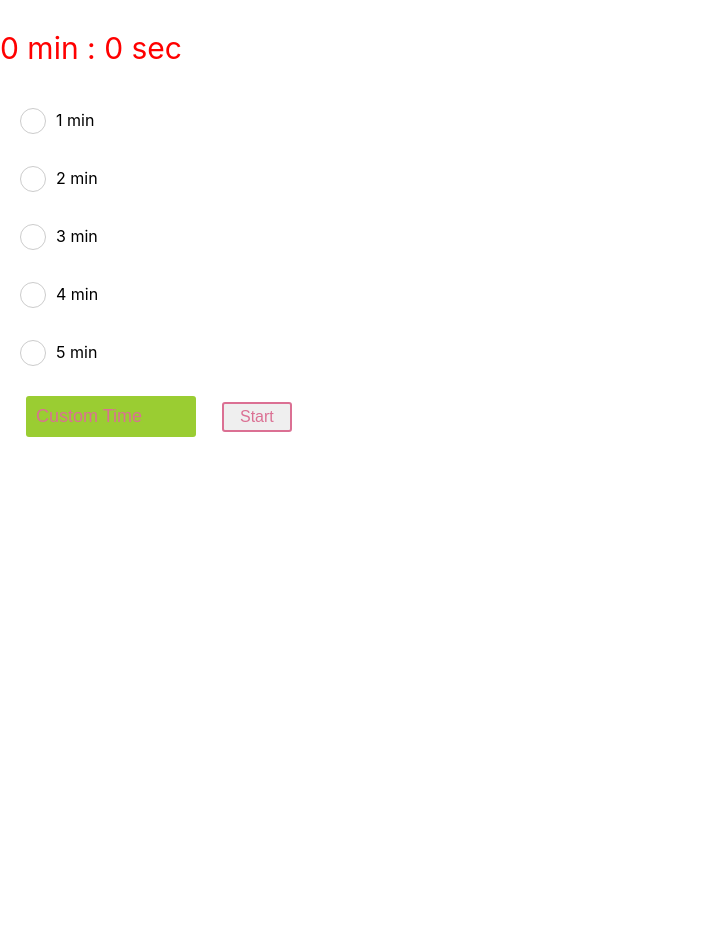
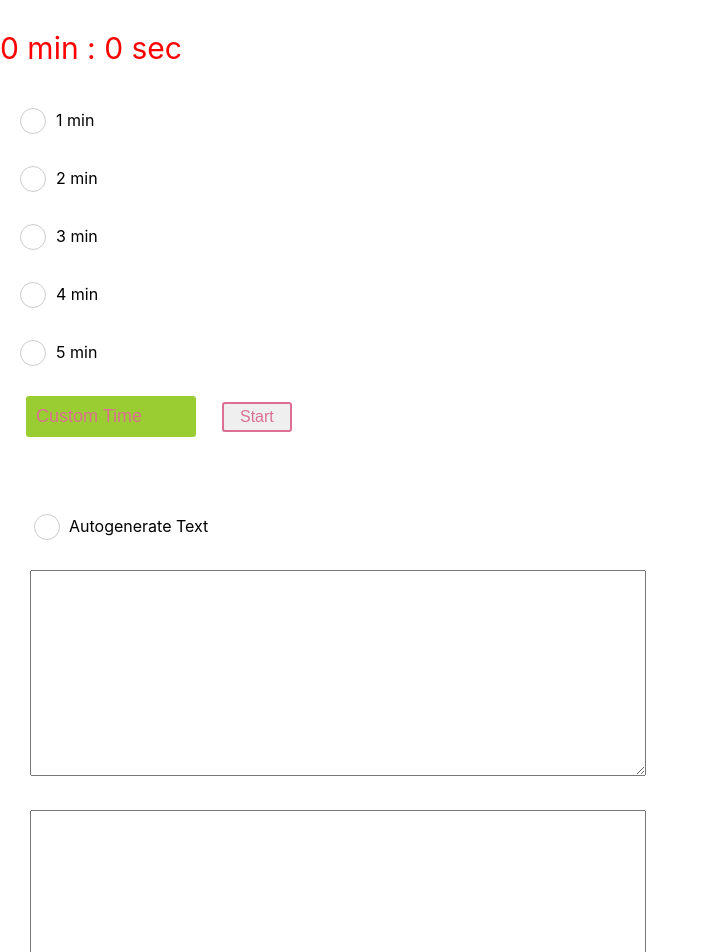
Before and after one commit to Japhetism/MMK-frontend-assessment, a React (Create React App) app: page / in a window 1280 px wide. Shown: the top 952 px of the page, without its empty margins (0-708 px from the left). Before the commit the page ends 800 px from the top, so only its background shows below. Built offline with nearby package versions, Linux system fonts and the light colour scheme.

Commit message:
add typing section

```diff
--- a/src/App.tsx
+++ b/src/App.tsx
@@ -1,9 +1,14 @@
+import React, {Fragment} from 'react';
 import Timer from './components/timer';
+import Typing from './components/typing';
 
 function App() {
-  return <Timer
-    durationOptions={[1,2,3,4,5]}
-  />
+  return <Fragment>
+    <Timer
+      durationOptions={[1,2,3,4,5]}
+    />
+    <Typing />
+  </Fragment>
 }
 
 export default App;
--- a/src/components/styles.ts
+++ b/src/components/styles.ts
@@ -91,6 +91,18 @@ const Button = styled.button`
   border-radius: 3px;
 `;
 
+const TypingWrapper = styled.div`
+  margin: 30px;
+`;
+
+const StyledTextarea = styled.textarea`
+  width: 50%;
+  height: 200px;
+  font-size: 20px;
+  margin-top: 10px;
+  margin-bottom: 20px;
+`;
+
 export {
   DurationWrapper,
   Item,
@@ -98,5 +110,7 @@ export {
   RadioButton,
   Input,
   Text,
-  Button
+  Button,
+  StyledTextarea,
+  TypingWrapper
 }
--- /dev/null
+++ b/src/components/typing.tsx
@@ -0,0 +1,28 @@
+import React, {useState, Fragment} from 'react';
+import {
+  Item,
+  RadioButtonLabel,
+  RadioButton,
+  StyledTextarea,
+  TypingWrapper
+} from './styles';
+
+const Typing = () => {
+  const [autoGenerateText, setAutoGenerateText] = useState(false);
+  const [text, setText] = useState("");
+  return <TypingWrapper>
+    <Item>
+      <RadioButton
+        type="checkbox"
+        name="autogeneratetext"
+        onChange={event => setAutoGenerateText(!autoGenerateText)}
+      />
+      <RadioButtonLabel />
+      <div>Autogenerate Text</div>
+    </Item>
+    <StyledTextarea/>
+    <StyledTextarea />
+  </TypingWrapper>
+}
+
+export default Typing;
```
